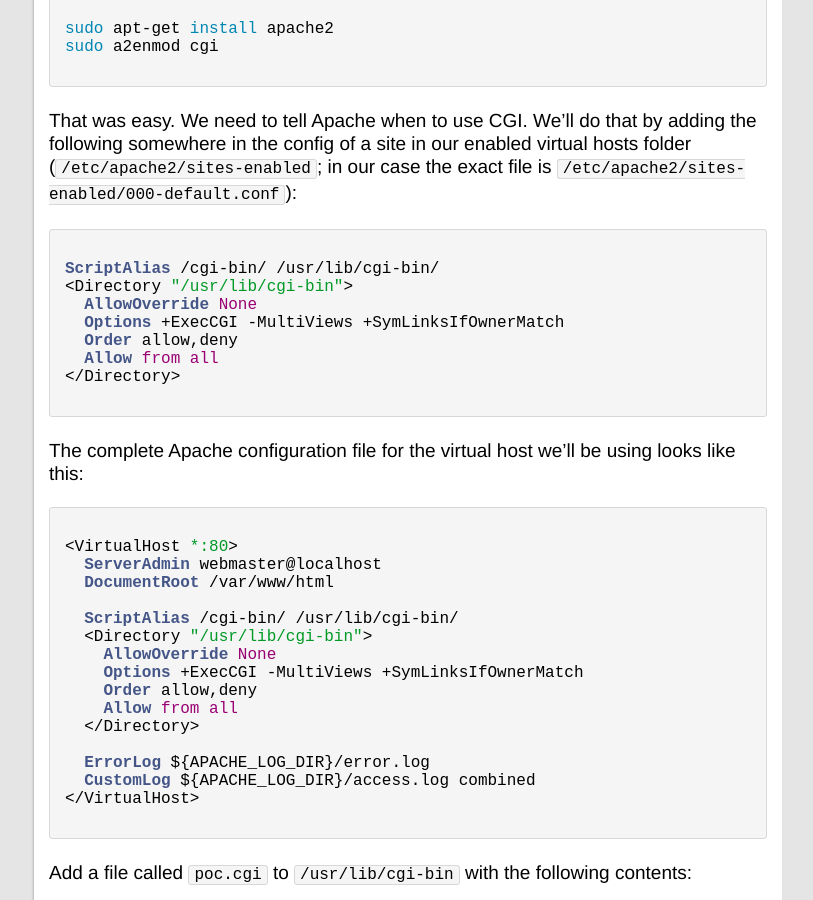
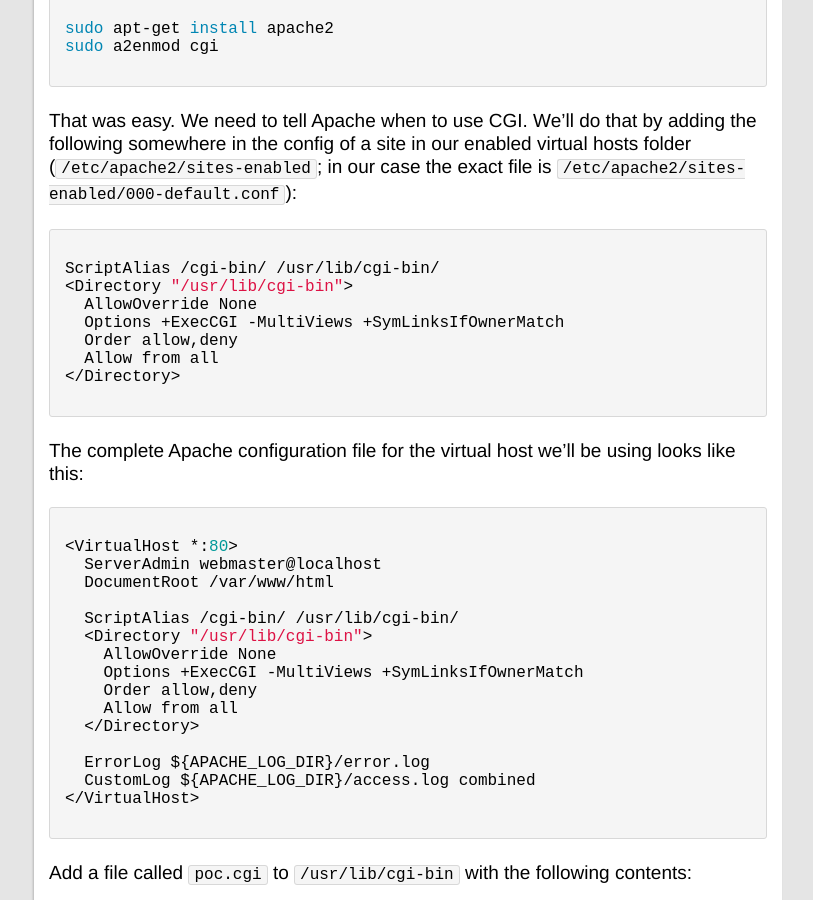
Before and after one commit to cryptic-io/cryptic-chat, a Jekyll site: the page built from _posts/2014-09-27-shellshock.markdown, in a window 1280 px wide and 900 px high, scrolled down 1067 px. Shown: the whole window, without its empty margins (232-1045 px from the left). Built offline with Jekyll 4.4.1, drawn with Linux system fonts in a browser that asks for light colours; nearby versions of some CDN libraries; Markdown is read by kramdown in place of the engine named in the settings; comment, search, counter and statistics services are not loaded.

Commit message:
change syntax highlighting type for apache. there's an upstream bug with rouge that causes github builds to fail with apache as a highlight type

```diff
--- a/_posts/2014-09-27-shellshock.markdown
+++ b/_posts/2014-09-27-shellshock.markdown
@@ -34,7 +34,7 @@
 
 That was easy. We need to tell Apache when to use CGI. We'll do that by adding the following somewhere in the config of a site in our enabled virtual hosts folder (`/etc/apache2/sites-enabled`; in our case the exact file is `/etc/apache2/sites-enabled/000-default.conf`):
 
-{% highlight apache %}
+{% highlight conf %}
 ScriptAlias /cgi-bin/ /usr/lib/cgi-bin/
 <Directory "/usr/lib/cgi-bin">
   AllowOverride None
@@ -46,7 +46,7 @@
 
 The complete Apache configuration file for the virtual host we'll be using looks like this:
 
-{% highlight apache %}
+{% highlight conf %}
 <VirtualHost *:80>
   ServerAdmin webmaster@localhost
   DocumentRoot /var/www/html
```
